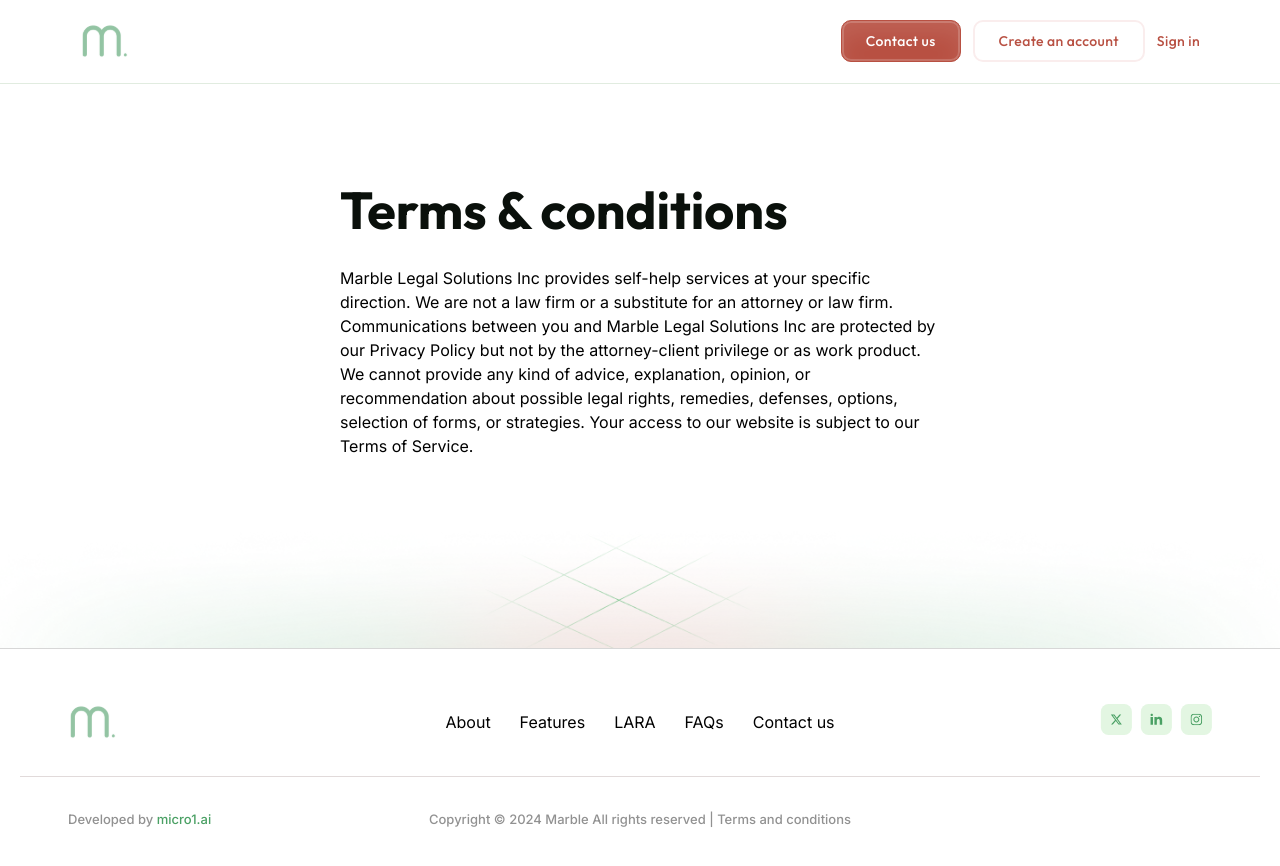
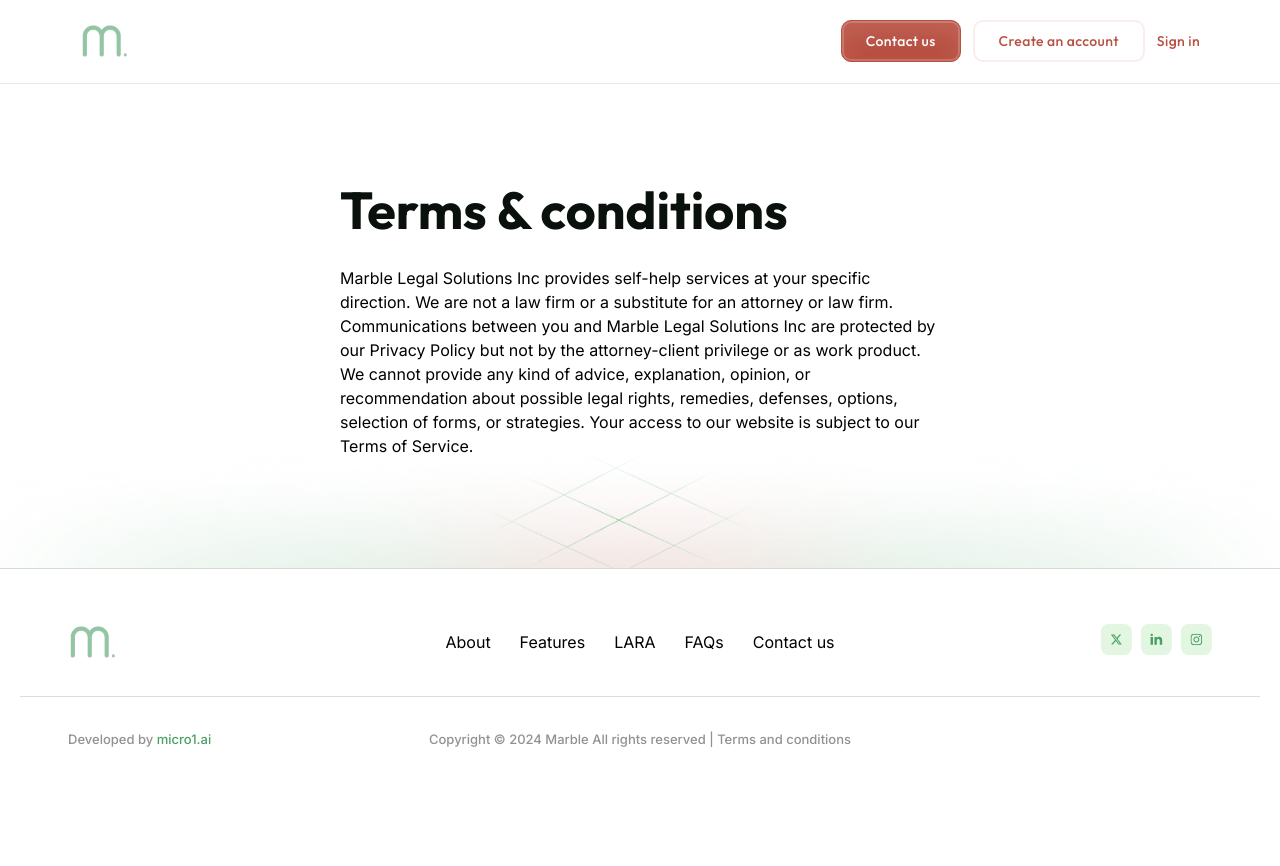
Before and after one commit to marble-legal/marble-legal-landing, a Next.js app: page /terms-and-services in a window 1280 px wide. Shown: the top 866 px of the page. After the commit the page ends 800 px from the top, so only its background shows below. Built offline with nearby package versions, Linux system fonts and the light colour scheme.

Commit message:
Fix spacing

```diff
--- a/src/app/terms-and-services/page.tsx
+++ b/src/app/terms-and-services/page.tsx
@@ -10,13 +10,13 @@
   return (
     <main className="flex flex-col items-center justify-between">
       <Navbar />
-      <div className="relative border-t border-t-[#E1ECE0] border-b border-b-[#D7D7D7] w-full flex flex-col items-center justify-center py-10 md:pt-[110px] md:pb-[150px]">
+      <div className="relative border-t border-t-[#E1ECE0] border-b border-b-[#D7D7D7] w-full flex flex-col items-center justify-center py-10 md:py-[110px]">
         <h1
           className={`text-2xl md:text-[52px] font-bold md:w-[600px] max-w-[600px] text-left text-[#0A100B] ${outfit.className}`}
         >
           Terms & conditions
         </h1>
-        <p className="text-center md:text-left mt-10 px-4 md:px-0 text-base max-w-[600px] mb-10">
+        <p className="text-center md:text-left mt-10 px-4 md:px-0 text-base max-w-[600px]">
           Marble Legal Solutions Inc provides self-help services at your
           specific direction. We are not a law firm or a substitute for an
           attorney or law firm. Communications between you and Marble Legal
```
